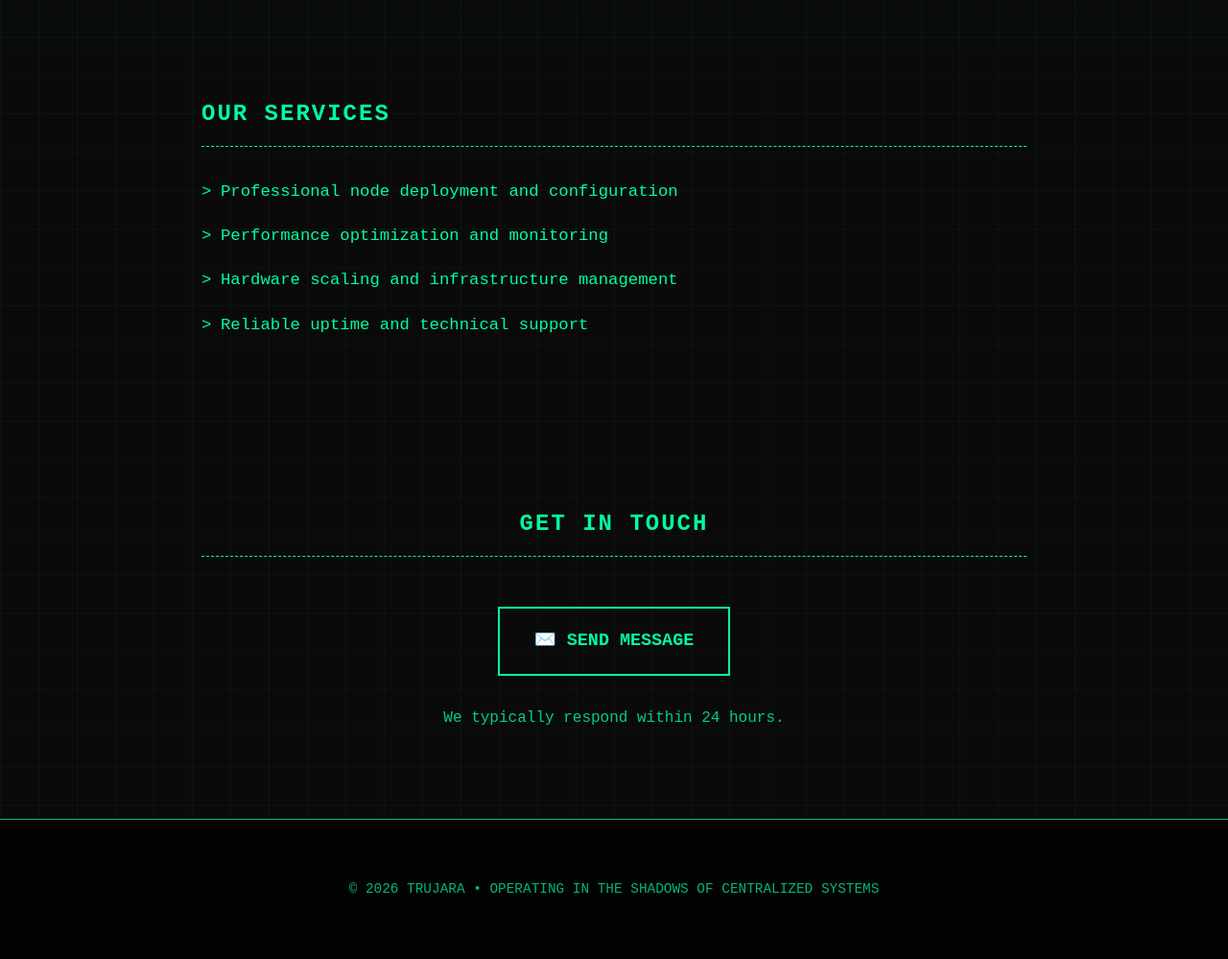
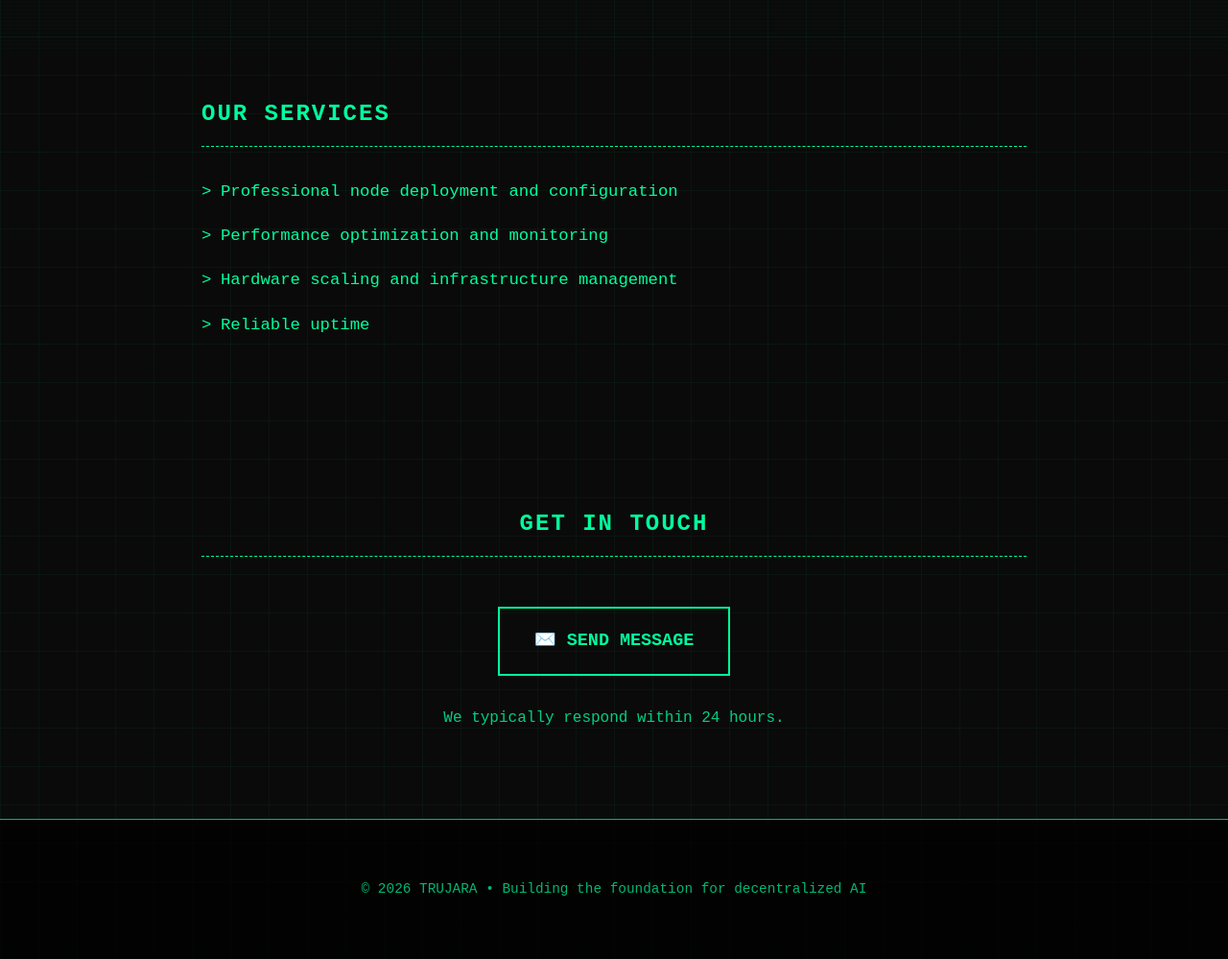
Before and after one commit to geo110110/trujara.com, a plain HTML site: page index.html in a window 1280 px wide. Shown: the part 1282-2281 px from the top of the page at 96% size. Drawn offline with Linux system fonts and the light colour scheme.

Commit message:
Revise service list and footer content
Updated service offerings and footer text.

```diff
--- a/index.html
+++ b/index.html
@@ -145,7 +145,7 @@
             <li>Professional node deployment and configuration</li>
             <li>Performance optimization and monitoring</li>
             <li>Hardware scaling and infrastructure management</li>
-            <li>Reliable uptime and technical support</li>
+            <li>Reliable uptime</li>
         </ul>
     </section>
 
@@ -158,7 +158,7 @@
     </section>
 
     <footer>
-        © 2026 TRUJARA • OPERATING IN THE SHADOWS OF CENTRALIZED SYSTEMS
+        © 2026 TRUJARA • Building the foundation for decentralized AI
     </footer>
 
 </body>
```
